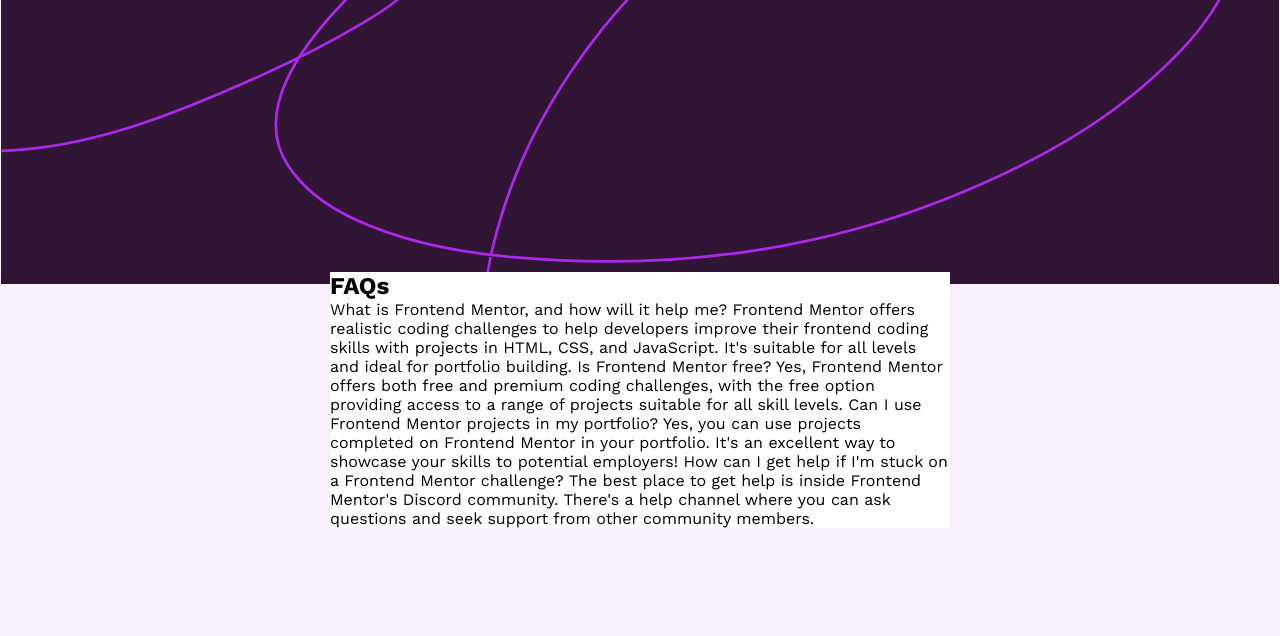
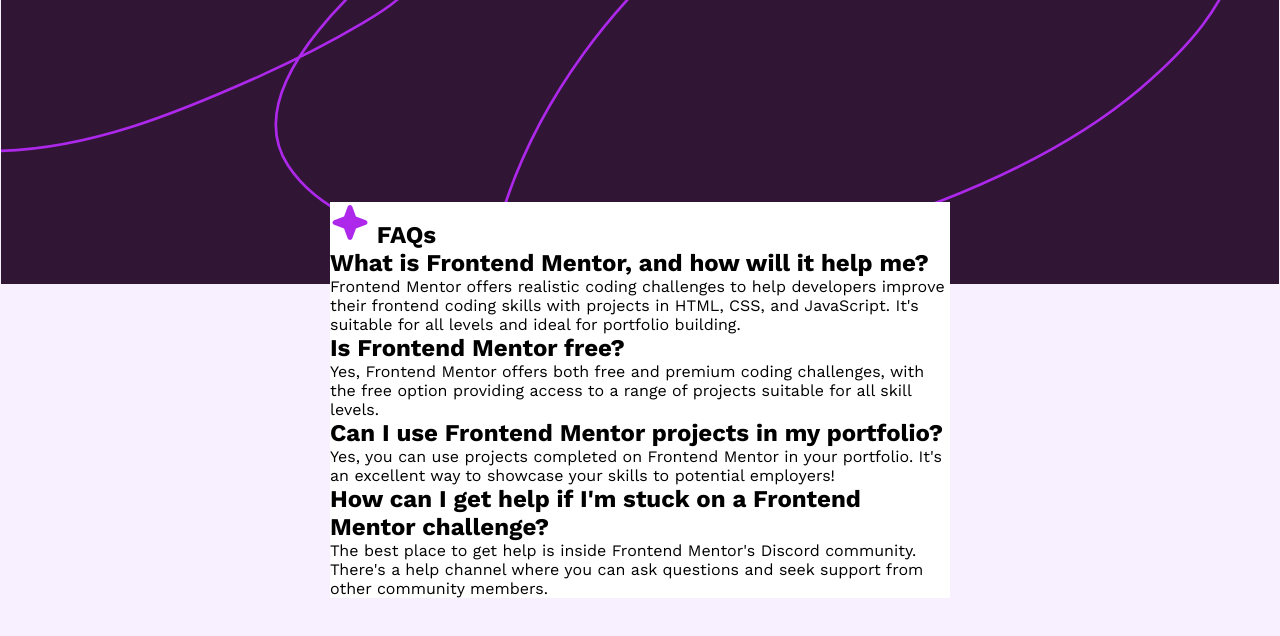
Before and after one commit to nejidevelops/Frontend-Mentor, a plain HTML site: page faq-accordion-main/index.html in a window 1280 px wide. Drawn offline with Linux system fonts and the light colour scheme.

Commit message:
Improving the semantic wrapping in the index html file

```diff
--- a/faq-accordion-main/index.html
+++ b/faq-accordion-main/index.html
@@ -2,7 +2,7 @@
 <html lang="en">
 <head>
   <meta charset="UTF-8">
-  <meta name="viewport" content="width=device-width, initial-scale=1.0"> <!-- displays site properly based on user's device -->
+  <meta name="viewport" content="width=device-width, initial-scale=1.0">
 
   <link rel="icon" type="image/png" sizes="32x32" href="./assets/images/favicon-32x32.png">
 
@@ -12,35 +12,45 @@
 </head>
 <body>
   <article>
-    <h1>FAQs</h1>
+    <h1><img src="./assets/images/icon-star.svg" alt="a white and blue bird with a number on it "> FAQs</h1>
 
-    What is Frontend Mentor, and how will it help me?
+    <h2>What is Frontend Mentor, and how will it help me?</h2>
 
+    <p>
       Frontend Mentor offers realistic coding challenges to help developers improve their
       frontend coding skills with projects in HTML, CSS, and JavaScript. It's suitable for
       all levels and ideal for portfolio building.
 
-    Is Frontend Mentor free?
+    </p>
 
+    <h2>Is Frontend Mentor free?</h2>
+
+    <p>
       Yes, Frontend Mentor offers both free and premium coding challenges, with the free
       option providing access to a range of projects suitable for all skill levels.
 
-    Can I use Frontend Mentor projects in my portfolio?
+    </p>
 
+
+    <h2>Can I use Frontend Mentor projects in my portfolio?</h2>
+
+    <p>
       Yes, you can use projects completed on Frontend Mentor in your portfolio. It's an excellent
       way to showcase your skills to potential employers!
 
-    How can I get help if I'm stuck on a Frontend Mentor challenge?
+    </p>
 
+    <h2>How can I get help if I'm stuck on a Frontend Mentor challenge?</h2>
+
+    <p>
       The best place to get help is inside Frontend Mentor's Discord community. There's a help
       channel where you can ask questions and seek support from other community members.
+
+    </p>
 
   </article>
 
 
-  <!-- <div class="attribution">
-    Challenge by <a href="https://www.frontendmentor.io?ref=challenge" target="_blank">Frontend Mentor</a>.
-    Coded by <a href="#">Your Name Here</a>.
-  </div> -->
+
 </body>
 </html>
```
Lines whose indentation alone changed are shown as unchanged.
